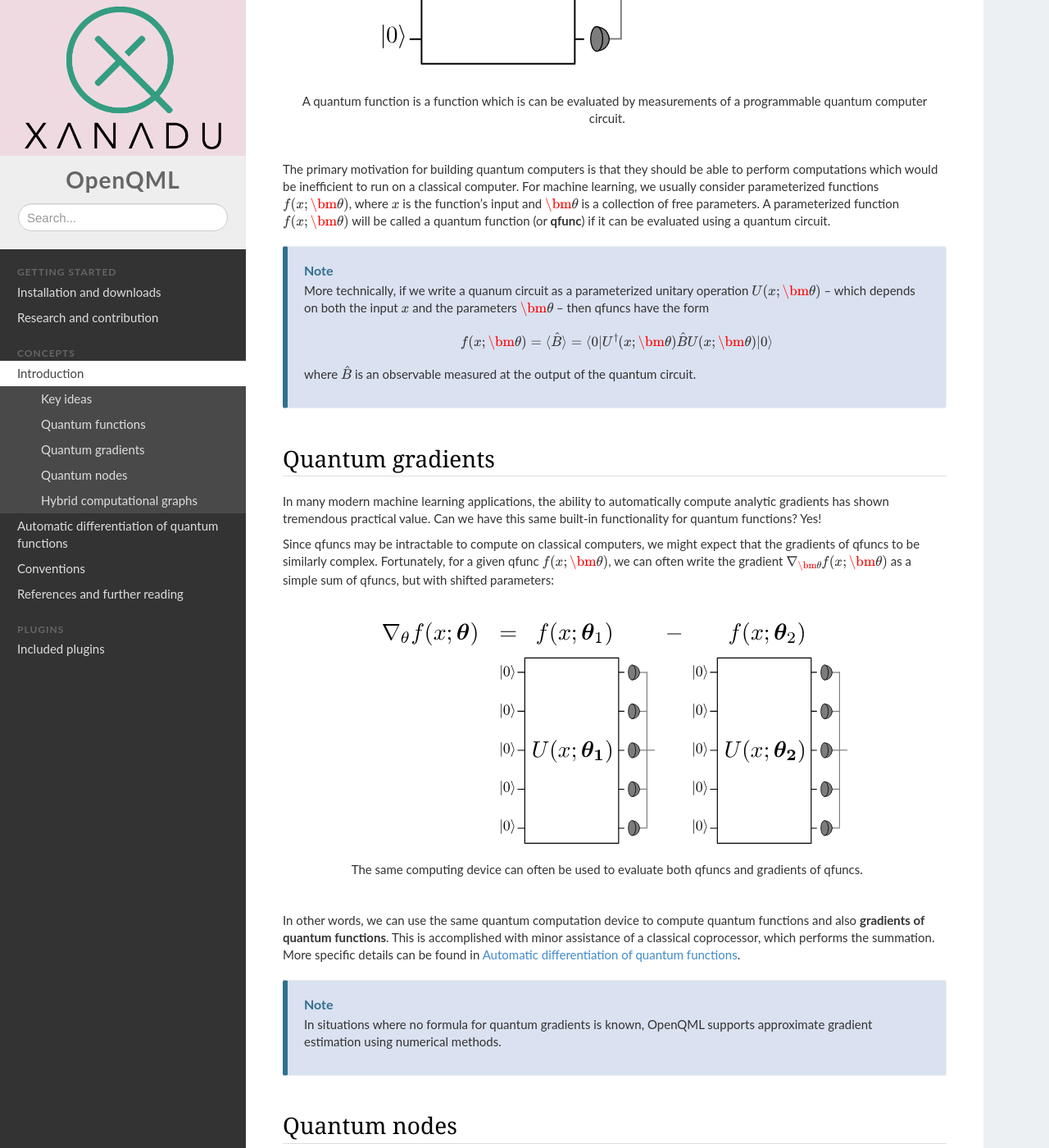
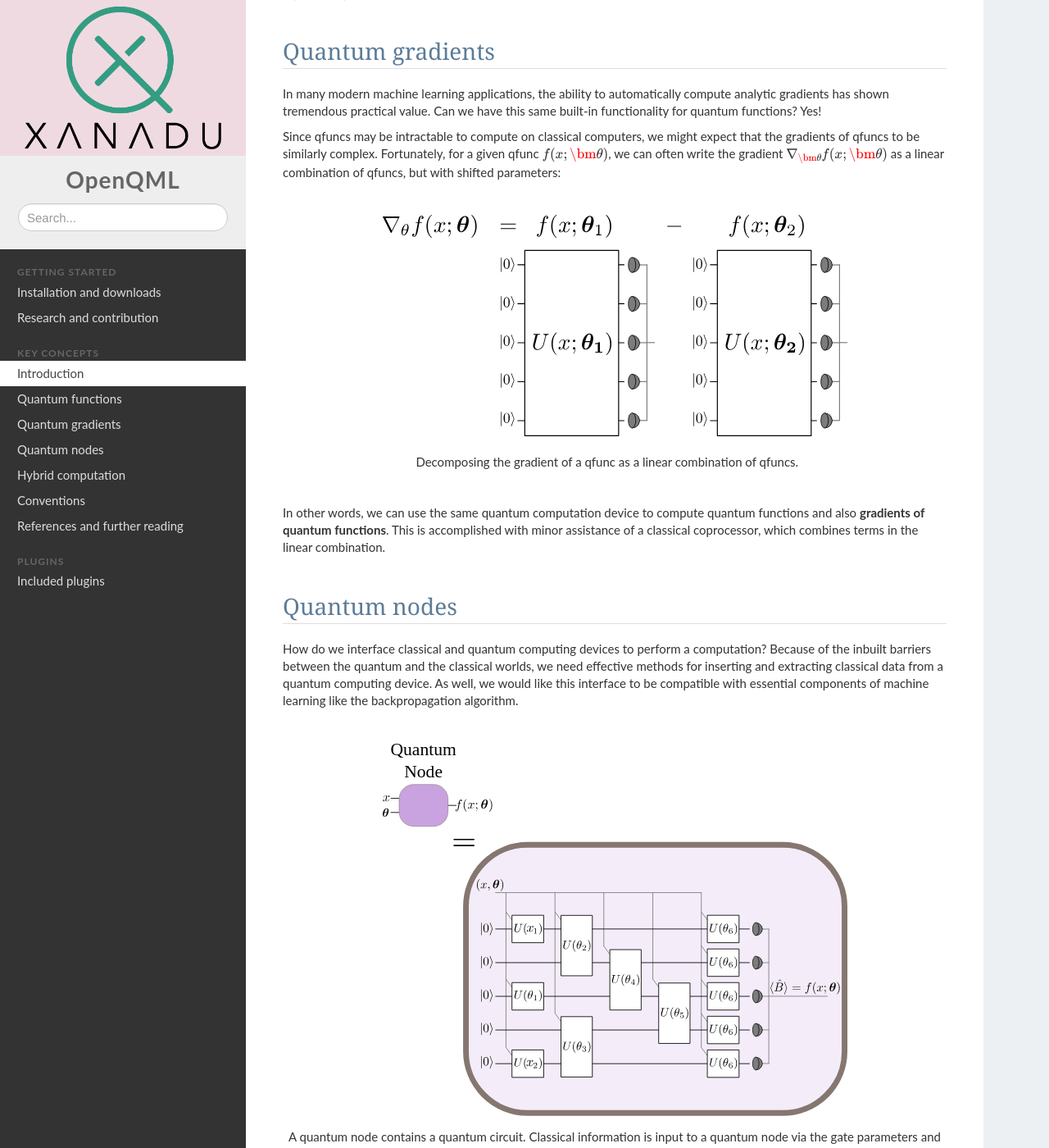
Before and after one commit to rizkyikiw42/pennylane, a Sphinx documentation site: the page built from doc/introduction.rst, in a window 1280 px wide and 1400 px high, scrolled down 1057 px. Shown: the whole window at 82% size. Built offline with Sphinx 7.4.7, drawn with Linux system fonts in a browser that asks for light colours; nearby versions of some CDN libraries; some of the changed text lies outside the part shown.

Commit message:
restructuring sections

```diff
--- a/doc/autograd_quantum.rst
+++ b/doc/autograd_quantum.rst
@@ -3,11 +3,8 @@
 
 .. _autograd_quantum:
 
-Automatic differentiation of quantum functions
-==============================================
-
-Quantum functions
-------------------------------
+Quantum gradients
+=================
 
 A quantum function (*qfunc*) is any parameterized function :math:`f(x;\bm{\theta})` which can be evaluated on a quantum circuit via the Born rule:
 
--- /dev/null
+++ b/doc/hybrid_computation.rst
@@ -0,0 +1,7 @@
+.. role:: html(raw)
+   :format: html
+
+.. _hybrid_computation:
+
+Hybrid computation
+==================
--- a/doc/index.rst
+++ b/doc/index.rst
@@ -4,9 +4,14 @@ OpenQML
 :Release: |release|
 :Date: |today|
 
-OpenQML is a Python library for solving quantum machine learning problems on various quantum computing
-platforms, including Strawberry Fields :cite:`killoran2018strawberry`.
+OpenQML is a Python library for building and training machine learning models which include quantum computer circuits.
 
+Main features of OpenQML:
+
+- *Follow the gradient*: **automatic differentiation** of quantum circuits
+- *Best of both worlds*: support for **hybrid quantum & classical** models
+- *Batteries included*: built-in **optimization and machine learning** tools
+- *Device independent*: the same quantum circuit model can be **run on different backends**
 
 Getting started
 ===============
@@ -43,12 +48,15 @@ OpenQML is **free** and **open source**, released under the Apache License, Vers
    research
 
 .. toctree::
-   :maxdepth: 1
-   :caption: Concepts
+   :titlesonly:
+   :caption: Key concepts
    :hidden:
 
    introduction
+   qfuncs
    autograd_quantum
+   quantum_nodes
+   hybrid_computation
    conventions
    references
 
--- a/doc/introduction.rst
+++ b/doc/introduction.rst
@@ -6,33 +6,21 @@
 Introduction
 ============
 
-OpenQML is a Python library for building and training machine learning models which include quantum computer circuits.
-
-Main features of OpenQML:
-
-- *Follow the gradient*: **automatic differentiation** of quantum circuits
-- *Best of both worlds*: support for **hybrid quantum & classical** models
-- *Batteries included*: built-in **optimization and machine learning** tools
-- *Device independent*: the same quantum circuit model can be **run on different backends**
-
-Key ideas
----------
-
 The main principle underlying OpenQML is to make the interface between the quantum and classical worlds seamless. Wherever possible, the quantum and classical components of a hybrid machine learning model should coexist on the same conceptual level, as computational **devices** which we program to evaluate mathematical functions.
 
 The core of OpenQML is designed around four main concepts:
 
-1. **Quantum functions**: the class of functions that are naturally evaluated using quantum computer circuits
+1. **Quantum functions**: a class of functions that are naturally evaluated using quantum computer circuits
 
 2. **Quantum gradients**: the gradients of quantum functions, these are themselves built from quantum functions
 
-3. **Quantum nodes**: an abstract representation of quantum circuits which input and output classical information
+3. **Quantum nodes**: an abstract representation of quantum circuits which input/output classical information
 
-4. **Hybrid computational graphs**: a computational model which incorporates both classical and quantum nodes
+4. **Hybrid computation**: a computing model which seamlessly integrates both classical and quantum nodes
 
 
-Quantum functions
------------------
+:ref:`qfuncs`
+-------------
 
 :html:`<br>`
 
@@ -45,20 +33,14 @@ Quantum functions
 
 :html:`<br>`
 
-The primary motivation for building quantum computers is that they should be able to perform computations which would be inefficient to run on a classical computer. For machine learning, we usually consider parameterized functions :math:`f(x;\bm{\theta})`, where :math:`x` is the function's input and :math:`\bm{\theta}` is a collection of free parameters. A parameterized function :math:`f(x;\bm{\theta})` will be called a quantum function (or **qfunc**) if it can be evaluated using a quantum circuit.
+The primary motivation for building quantum computers is that they should be able to perform computations which would be inefficient to run on a classical computer. For machine learning, we usually consider parameterized functions :math:`f(x;\bm{\theta})`, where :math:`x` is the function's input and :math:`\bm{\theta}` is a collection of free parameters. A parameterized function :math:`f(x;\bm{\theta})` is called a quantum function (or **qfunc**) if it can be evaluated using a quantum circuit.
 
-.. note::  More technically, if we write a quanum circuit as a parameterized unitary operation :math:`U(x;\bm{\theta})` -- which depends on both the input :math:`x` and the parameters :math:`\bm{\theta}` -- then qfuncs have the form
-
-    .. math:: f(x; \bm{\theta}) = \langle \hat{B} \rangle = \langle 0 | U^\dagger(x;\bm{\theta})\hat{B}U(x;\bm{\theta}) | 0 \rangle
-
-    where :math:`\hat{B}` is an observable measured at the output of the quantum circuit.
-
-Quantum gradients
------------------
+:ref:`autograd_quantum`
+-----------------------
 
 In many modern machine learning applications, the ability to automatically compute analytic gradients has shown tremendous practical value. Can we have this same built-in functionality for quantum functions? Yes!
 
-Since qfuncs may be intractable to compute on classical computers, we might expect that the gradients of qfuncs to be similarly complex. Fortunately, for a given qfunc :math:`f(x;\bm{\theta})`, we can often write the gradient :math:`\nabla_{\bm{\theta}}f(x;\bm{\theta})` as a simple sum of qfuncs, but with shifted parameters:
+Since qfuncs may be intractable to compute on classical computers, we might expect that the gradients of qfuncs to be similarly complex. Fortunately, for a given qfunc :math:`f(x;\bm{\theta})`, we can often write the gradient :math:`\nabla_{\bm{\theta}}f(x;\bm{\theta})` as a linear combination of qfuncs, but with shifted parameters:
 
 :html:`<br>`
 
@@ -67,16 +49,15 @@ Since qfuncs may be intractable to compute on classical computers, we might expe
     :width: 70%
     :target: javascript:void(0);
 
-    The same computing device can often be used to evaluate both qfuncs and gradients of qfuncs.
+    Decomposing the gradient of a qfunc as a linear combination of qfuncs.
 
 :html:`<br>`
 
-In other words, we can use the same quantum computation device to compute quantum functions and also **gradients of quantum functions**. This is accomplished with minor assistance of a classical coprocessor, which performs the summation. More specific details can be found in :ref:`autograd_quantum`.
+In other words, we can use the same quantum computation device to compute quantum functions and also **gradients of quantum functions**. This is accomplished with minor assistance of a classical coprocessor, which combines terms in the linear combination.
 
-.. note:: In situations where no formula for quantum gradients is known, OpenQML supports approximate gradient estimation using numerical methods.
 
-Quantum nodes
--------------
+:ref:`quantum_nodes`
+--------------------
 
 How do we interface classical and quantum computing devices to perform a computation? Because of the inbuilt barriers between the quantum and the classical worlds, we need effective methods for inserting and extracting classical data from a quantum computing device. As well, we would like this interface to be compatible with essential components of machine learning like the backpropagation algorithm.
 
@@ -93,8 +74,8 @@ How do we interface classical and quantum computing devices to perform a computa
 
 This leads us to the idea of a quantum node: a basic computational unit -- performed by a quantum circuit -- which evaluates a qfunc. Classical data is input to the quantum circuit through the gate parameters of the circuit; classical data is extracted by evaluating expectation values of measurement results. **Quantum information never enters or leaves a node**.
 
-Hybrid computational graphs
----------------------------
+:ref:`hybrid_computation`
+--------------------------
 
 :html:`<br>`
 
--- /dev/null
+++ b/doc/qfuncs.rst
@@ -0,0 +1,25 @@
+.. role:: html(raw)
+   :format: html
+
+.. _qfuncs:
+
+Quantum functions
+================
+
+
+Classical and quantum information
+---------------------------------
+
+
+Quantum functions
+-----------------
+
+A quantum function (*qfunc*) is any parameterized function :math:`f(x;\bm{\theta})` which can be evaluated on a quantum circuit via the Born rule:
+
+.. math:: f(x; \bm{\theta}) = \langle \hat{B} \rangle = \langle 0 | U^\dagger(x;\bm{\theta})\hat{B}U(x;\bm{\theta}) | 0 \rangle.
+
+Here, :math:`\hat{B}` is an observable measured at the circuit output and :math:`| 0 \rangle` is a fixed initial state (e.g., the vacuum or a spin-down state). Both the input :math:`x` and the parameters :math:`\bm{\theta}` enter the quantum circuit as arguments used in the gates which are used to build the unitary :math:`U(x;\bm{\theta})`. For convenience, we can also write the unitary conjugation as a transformation :math:`\mathcal{C}_U` acting on the operator :math:`\hat{B}`:
+
+.. math:: U^\dagger(x;\bm{\theta})\hat{B}U(x;\bm{\theta}) = \mathcal{C}_U(\hat{B}).
+
+Note that the measurement operator :math:`\hat{B}` has no dependence on the the input :math:`x` or the parameters :math:`\bm{\theta}`.
--- /dev/null
+++ b/doc/quantum_nodes.rst
@@ -0,0 +1,11 @@
+.. role:: html(raw)
+   :format: html
+
+.. _quantum_nodes:
+
+Quantum nodes
+================
+
+A quantum node is a computational encapsulation of a quantum function :math:`f(x;\bm{\theta})`. It takes in classical information (the input :math:`x` and the parameters :math:`\bm{\theta}`) and outputs classical information (the expectation value :math:`\langle \hat{B} \rangle`, whose value equals :math:`f(x;\bm{\theta}`)). Quantum computing hardware or simulators are used to evaluate the qfunc associated with a quantum node.
+
+From the perspective a classical computer, a quantum node is just a callable function which maps floating point numbers to floating point numbers.
```
Also changed, not shown: other parts of doc/autograd_quantum.rst (+3 -0 lines), doc/_static/quantum_node.svg.
